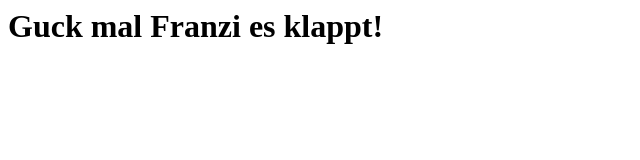
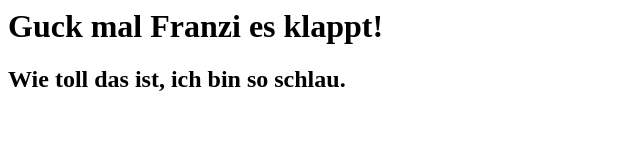
Before and after one commit to adenjenny/repotest, a plain HTML site: page index.html in a window 1280 px wide. Shown: the whole page, without its empty margins (0-640 px from the left). Drawn offline with Linux system fonts and the light colour scheme.

Commit message:
Aktualisierte Testvariante

```diff
--- a/index.html
+++ b/index.html
@@ -7,5 +7,6 @@
 </head>
 <body>
     <h1>Guck mal Franzi es klappt!</h1>
+    <h2>Wie toll das ist, ich bin so schlau.</h2>
 </body>
 </html>
```
